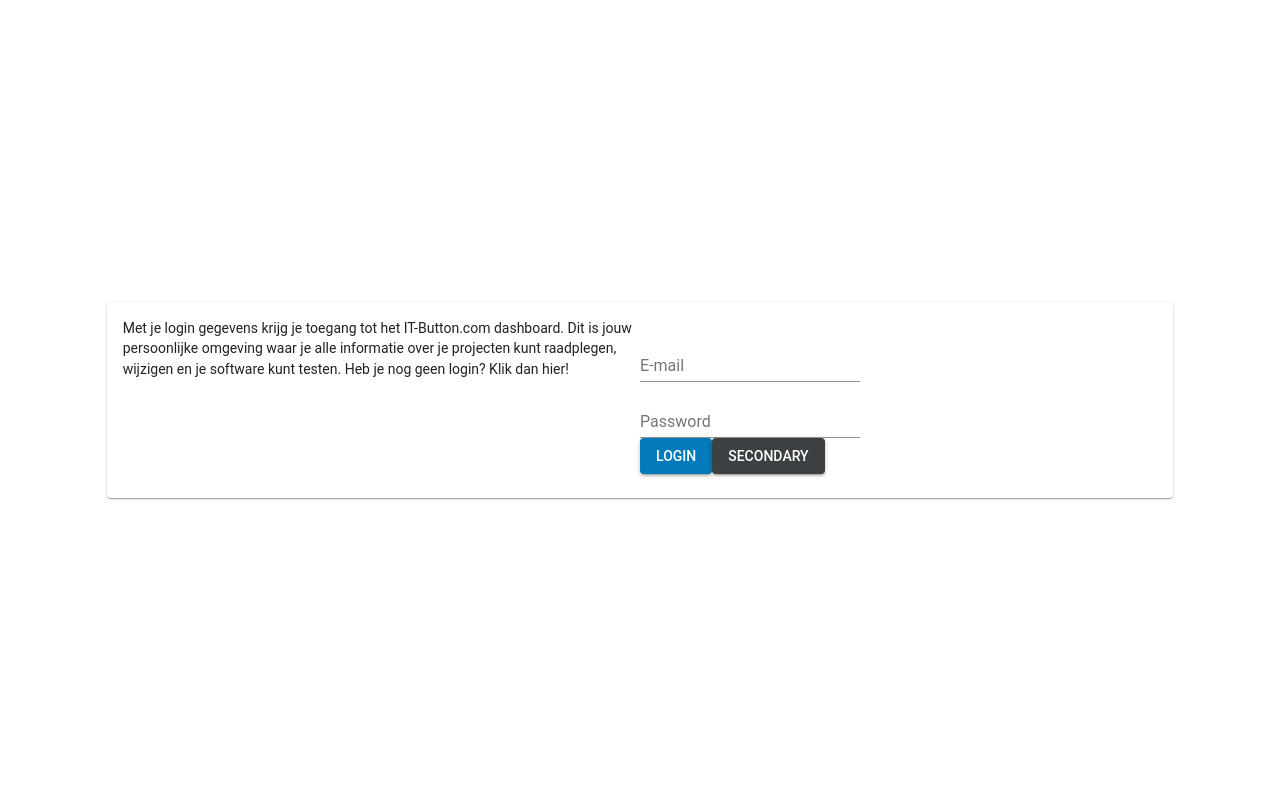
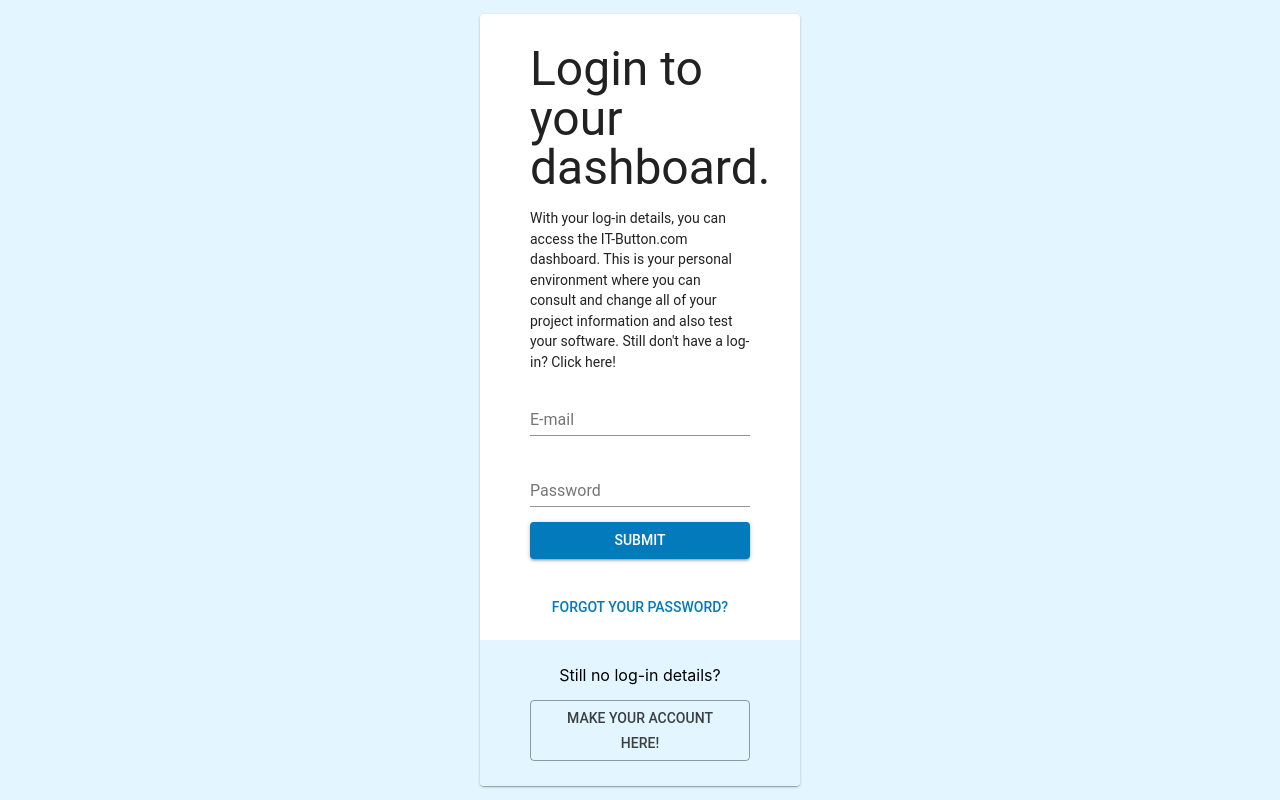
Before and after one commit to tcse9/react-dashboard-frontend, a React (Create React App) app: page / in a window 1280 px wide. Built offline with nearby package versions, Linux system fonts and the light colour scheme.

Commit message:
login page finalize

```diff
--- a/src/App.css
+++ b/src/App.css
@@ -6,7 +6,9 @@
   animation: App-logo-spin infinite 20s linear;
   height: 40vmin;
 }
-
+.mb2 {
+  margin-bottom: 15px;
+}
 .App-header {
   background-color: #282c34;
   min-height: 100vh;
--- a/src/Login.js
+++ b/src/Login.js
@@ -15,6 +15,9 @@ const theme = createMuiTheme({
         primary: {
             main: '#027abb',
         },
+        primaryLight: {
+            main: '#E3F6FF',
+        },
         secondary: {
             main: '#3C4042',
         },
@@ -23,6 +26,7 @@ const theme = createMuiTheme({
 
 const styles = {
     authWrapper: {
+        background: '#E3F6FF',
         position: 'absolute',
         width: '100%',
         height: '100%',
@@ -30,6 +34,22 @@ const styles = {
     row: {
         height: '100%',
     },
+    blockWidth: {
+        width: '100%',
+    },
+    mb2: {
+        margin: '0 0 15px 0',
+    },
+    pa0: {
+        padding: '0!important',
+    },
+    authTop: {
+        padding: '30px 50px 15px',
+    },
+    authBottom: {
+        padding: '25px 50px 25px 50px',
+        background: '#E3F6FF',
+    }
 };
 
 function Login(props) {
@@ -43,40 +63,68 @@ function Login(props) {
                     justify="center"
                     alignItems="center"
                     >
-                    <Grid item xs={10}>
+                    <Grid item sm={12} md={3}>
                         <Card>
-                            <CardContent>
-                            <Grid container>
-                                <Grid item xs={6}>
-                                <Typography paragraph={true}>
-                                    Met je login gegevens krijg je toegang tot het IT-Button.com dashboard. Dit is jouw persoonlijke omgeving waar je alle informatie over je projecten kunt raadplegen, wijzigen en je software kunt testen. Heb je nog geen login? Klik dan hier!
+                            <CardContent className={classes.pa0}>
+                                <div className={classes.authTop}>
+                                    <Typography className={classes.mb2} variant="h3">
+                                    Login to your dashboard.
                                     </Typography>
-                                </Grid>
-                                <Grid item xs={6}>
+
+                                    <Typography>
+                                    With your log-in details, you can access the IT-Button.com dashboard. This is your personal environment where you can consult and change all of your project information and also test your software. Still don't have a log-in? Click here!
+                                    </Typography>
+
+                                        <div className={classes.mb2}>
                                             <TextField
                                                 label="E-mail"
                                                 placeholder="Enter your email address"
-                                        className="textField"
+                                                className={classes.blockWidth}
                                                 margin="normal"
                                                 color="primary"
                                                 // onChange={(event, newValue) => this.setState({ username: newValue })}
                                             />
-                                    <br/>
+                                        </div>
+
+                                        <div className={classes.mb2}>
                                             <TextField
                                                 type="password"
                                                 label="Password"
                                                 placeholder="Enter your Password"
-                                        className="textField"
+                                                className={classes.blockWidth}
                                                 color="primary"
                                                 // onChange={(event, newValue) => this.setState({ password: newValue })}
                                             />
-                                    <br/>
-                                    <Button variant="contained" color = "primary">
-                                        Login
+                                        </div>
+
+                                        <div className={classes.mb2}>
+                                            <Button variant="contained" className={classes.blockWidth} color = "primary">
+                                                Submit
                                             </Button>
-                                    <Button variant="contained" color = "secondary">
-                                        secondary
+                                        </div>
+                                        </div>
+                                        <Grid className={classes.mb2} container
+                                            direction="column"
+                                            justify="center"
+                                            alignItems="center">
+                                            <Button color = "primary">
+                                                Forgot your password?
                                             </Button>
+                                        </Grid>
+
+                                        <div className={classes.authBottom}>
+                                            <Grid
+                                                container
+                                                direction="row"
+                                                justify="center"
+                                                alignItems="center">
+                                                <span className={classes.mb2}> Still no log-in details?</span>
+                                                <Button variant="outlined" color = "secondary">
+                                                    Make your account here!
+                                                </Button>
+                                            </Grid>
+                                        </div>
+
                                         {/* <Button variant="contained" color = "primary" onClick={(event) => {
                                             if(this.handleValidation())
                                                 this.handleClick(event)
@@ -84,8 +132,7 @@ function Login(props) {
                                                 alert("Enter a username")}}>
                                             Login
                                         </Button>  */}
-                                </Grid>
-                            </Grid>
+
                             </CardContent>
                         </Card>
                     </Grid>
```
Lines whose indentation alone changed are shown as unchanged.
